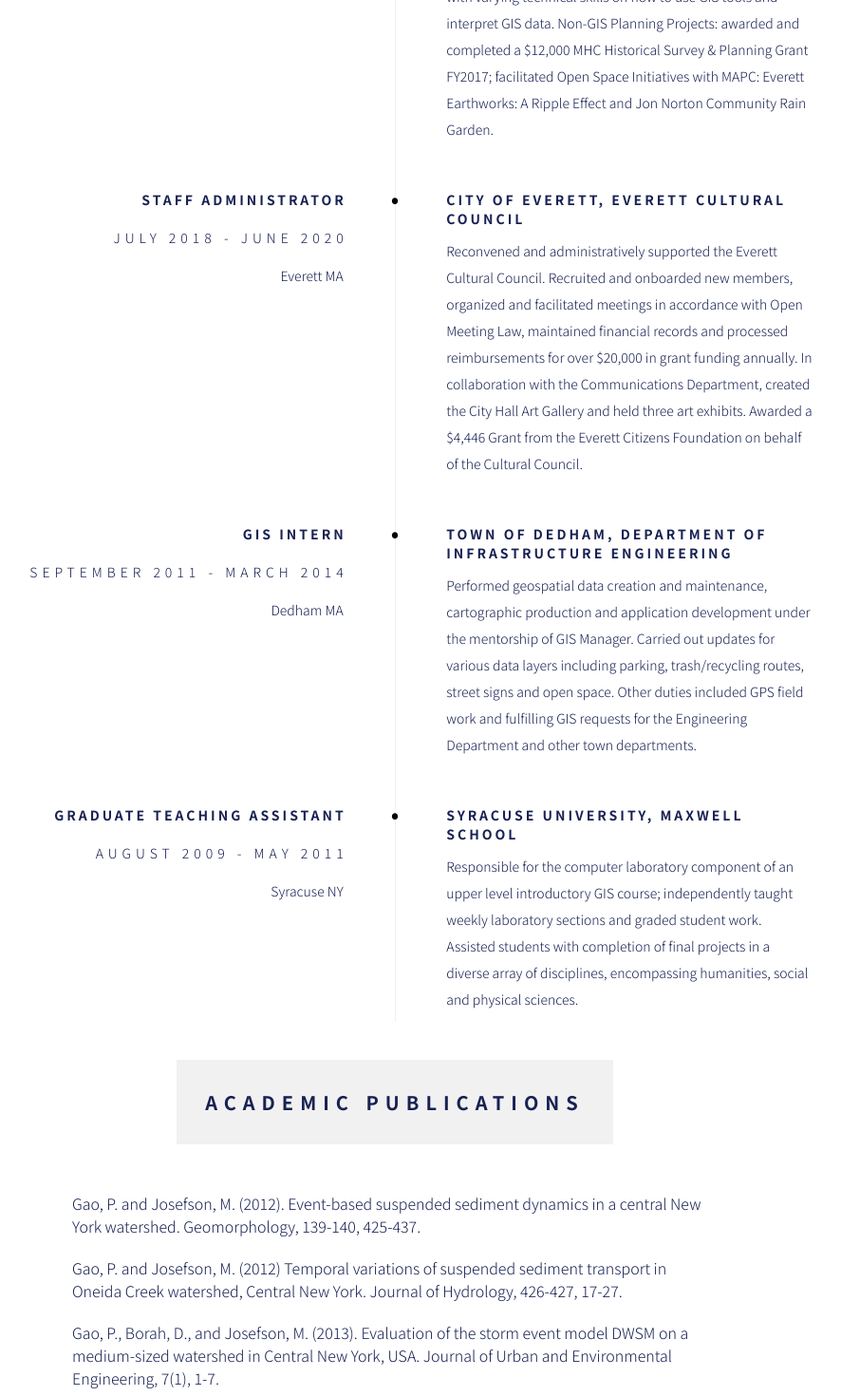
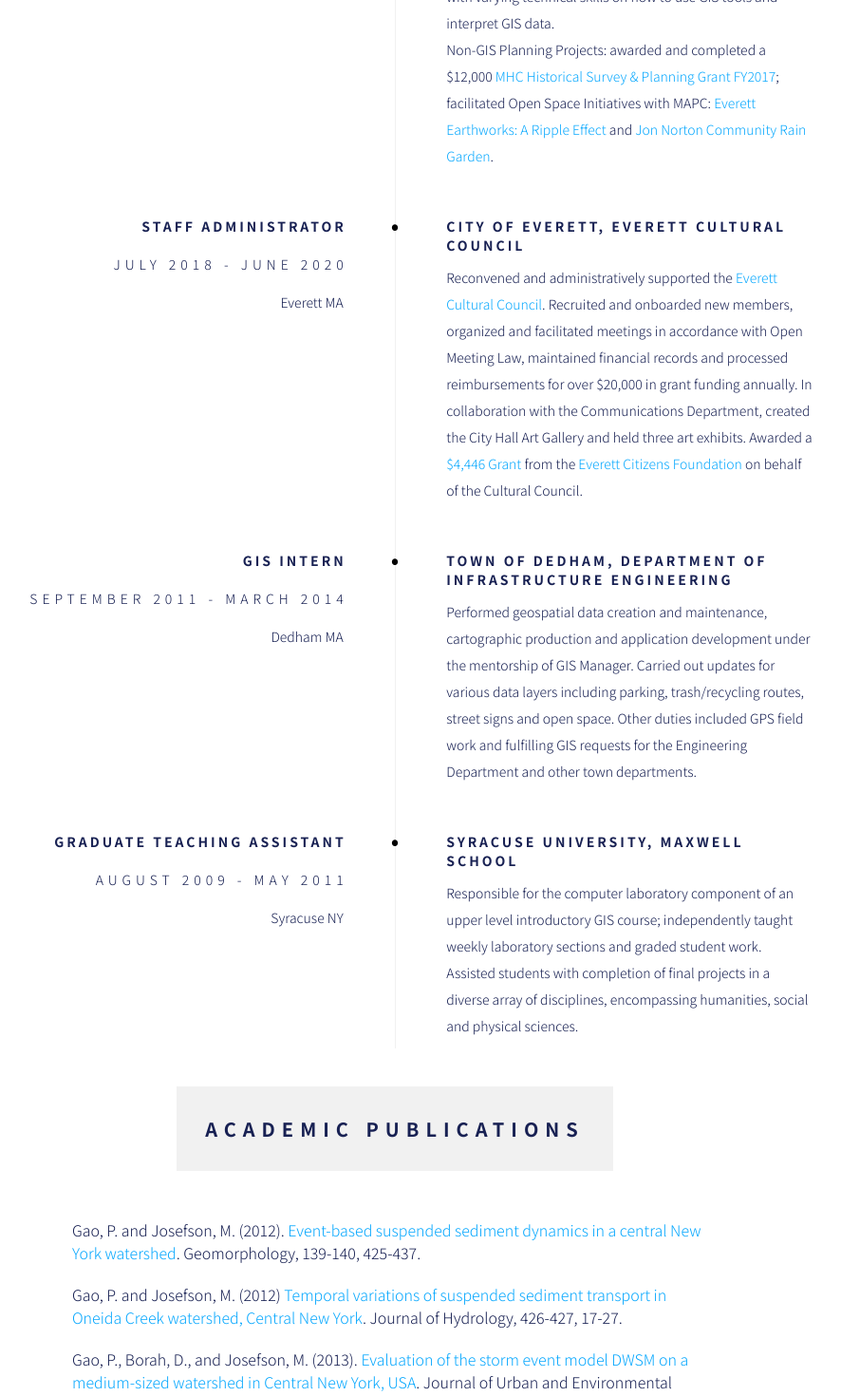
Before and after one commit to EdTimmer/m-v2, a React (Create React App) app: page / in a window 1280 px wide. Shown: the part 1460-2930 px from the top of the page at 95% size, without its empty margins (224-1110 px from the left). Built offline with nearby package versions, Linux system fonts and the light colour scheme.

Commit message:
added links

```diff
--- a/src/components/App/_App.scss
+++ b/src/components/App/_App.scss
@@ -3,6 +3,7 @@
 
 $color-primary: rgb(24,33,83);
 $color-grey: rgb(241,241,241);
+$color-blue: rgb(5, 167, 254);
 
 .app {
   background-color: #fff;
@@ -158,3 +159,9 @@
 .margin-bottom-small {
   margin-bottom: 1rem;
 }
+
+.outside-link:link,
+.outside-link:visited {
+  text-decoration: none;
+  color: $color-blue;
+}
--- a/src/components/Experience/Experience.js
+++ b/src/components/Experience/Experience.js
@@ -22,15 +22,64 @@
             <p className="paragraph paragraph--description">
               Provided in-house GIS expertise for a medium-sized urban
               municipality. Collected, created, updated and managed geospatial
-              data for city departments. Maintained Online Maps and Apps portal,
-              prepared clear and engaging city maps, designed custom-tailored
-              web maps. Fulfilled internal and external geodata and mapping
-              requests. Assisted coworkers with varying technical skills on how
-              to use GIS tools and interpret GIS data. Non-GIS Planning
-              Projects: awarded and completed a $12,000 MHC Historical Survey &
-              Planning Grant FY2017; facilitated Open Space Initiatives with
-              MAPC: Everett Earthworks: A Ripple Effect and Jon Norton Community
-              Rain Garden.
+              data for city departments. Maintained{" "}
+              <a
+                href="https://everettma.maps.arcgis.com/home/index.html"
+                className="outside-link"
+                rel="noopener noreferrer"
+                target="_blank"
+              >
+                Online Maps and Apps
+              </a>{" "}
+              portal, prepared clear and engaging city maps, designed
+              custom-tailored web maps. Fulfilled internal and external geodata
+              and mapping requests. Assisted coworkers with varying technical
+              skills on how to use GIS tools and interpret GIS data.
+              <p className="paragraph paragraph--description">
+                Non-GIS Planning Projects: awarded and completed a $12,000{" "}
+                <a
+                  href="https://www.sec.state.ma.us/mhc/mhcspg/spg-recipients.htm"
+                  className="outside-link"
+                  rel="noopener noreferrer"
+                  target="_blank"
+                >
+                  MHC Historical Survey & Planning Grant FY2017
+                </a>
+                ; facilitated Open Space Initiatives with MAPC:{" "}
+                <a
+                  href="https://carolynl.net/2018/10/09/everett-earthworks-a-ripple-effect/"
+                  className="outside-link"
+                  rel="noopener noreferrer"
+                  target="_blank"
+                >
+                  Everett Earthworks: A Ripple Effect
+                </a>{" "}
+                and{" "}
+                <a
+                  href="https://everettindependent.com/2019/11/08/a-conservationist-before-conservation-was-cool/"
+                  className="outside-link"
+                  rel="noopener noreferrer"
+                  target="_blank"
+                >
+                  Jon Norton
+                </a>{" "}
+                <a
+                  href="https://everettindependent.com/2019/11/08/rain-garden-goes-from-paper-to-purpose-on-wyllis-avenue/"
+                  className="outside-link"
+                  rel="noopener noreferrer"
+                  target="_blank"
+                >
+                  Community
+                </a>{" "}
+                <a
+                  href="https://carolynl.net/2019/06/17/muddle-the-puddle-transforming/"
+                  className="outside-link"
+                  rel="noopener noreferrer"
+                  target="_blank"
+                >
+                  Rain Garden
+                </a>.
+              </p>
             </p>
           </div>
 
@@ -47,14 +96,39 @@
               City of Everett, Everett Cultural Council
             </h3>
             <p className="paragraph paragraph--description">
-              Reconvened and administratively supported the Everett Cultural
-              Council. Recruited and onboarded new members, organized and
-              facilitated meetings in accordance with Open Meeting Law,
-              maintained financial records and processed reimbursements for over
-              $20,000 in grant funding annually. In collaboration with the
-              Communications Department, created the City Hall Art Gallery and
-              held three art exhibits. Awarded a $4,446 Grant from the Everett
-              Citizens Foundation on behalf of the Cultural Council.
+              Reconvened and administratively supported the{" "}
+              <a
+                href="https://www.facebook.com/EverettCulturalCouncil/"
+                className="outside-link"
+                rel="noopener noreferrer"
+                target="_blank"
+              >
+                Everett Cultural Council
+              </a>
+              . Recruited and onboarded new members, organized and facilitated
+              meetings in accordance with Open Meeting Law, maintained financial
+              records and processed reimbursements for over $20,000 in grant
+              funding annually. In collaboration with the Communications
+              Department, created the City Hall Art Gallery and held three art
+              exhibits. Awarded a{" "}
+              <a
+                href="https://everettindependent.com/2020/02/13/everett-citizens-foundation-announces-grant-awards/"
+                className="outside-link"
+                rel="noopener noreferrer"
+                target="_blank"
+              >
+                $4,446 Grant
+              </a>{" "}
+              from the{" "}
+              <a
+                href="http://www.cityofeverett.com/719/The-Everett-Citizens-Foundation"
+                className="outside-link"
+                rel="noopener noreferrer"
+                target="_blank"
+              >
+                Everett Citizens Foundation
+              </a>{" "}
+              on behalf of the Cultural Council.
             </p>
           </div>
 
--- a/src/components/Publications/Publications.js
+++ b/src/components/Publications/Publications.js
@@ -4,20 +4,44 @@
   return (
     <div className="publications">
       <div className="publications__item">
-        Gao, P. and Josefson, M. (2012). Event-based suspended sediment dynamics
-        in a central New York watershed. Geomorphology, 139-140, 425-437.
+        Gao, P. and Josefson, M. (2012).{" "}
+        <a
+          href="https://www.sciencedirect.com/science/article/abs/pii/S0169555X11006015"
+          className="outside-link"
+          rel="noopener noreferrer"
+          target="_blank"
+        >
+          Event-based suspended sediment dynamics in a central New York
+          watershed
+        </a>
+        . Geomorphology, 139-140, 425-437.
       </div>
 
       <div className="publications__item">
-        Gao, P. and Josefson, M. (2012) Temporal variations of suspended
-        sediment transport in Oneida Creek watershed, Central New York. Journal
-        of Hydrology, 426-427, 17-27.
+        Gao, P. and Josefson, M. (2012){" "}
+        <a
+          href="https://www.sciencedirect.com/science/article/abs/pii/S0022169412000558"
+          className="outside-link"
+          rel="noopener noreferrer"
+          target="_blank"
+        >
+          Temporal variations of suspended sediment transport in Oneida Creek
+          watershed, Central New York
+        </a>
+        . Journal of Hydrology, 426-427, 17-27.
       </div>
 
       <div className="publications__item">
-        Gao, P., Borah, D., and Josefson, M. (2013). Evaluation of the storm
-        event model DWSM on a medium-sized watershed in Central New York, USA.
-        Journal of Urban and Environmental Engineering, 7(1), 1-7.
+        Gao, P., Borah, D., and Josefson, M. (2013). <a
+          href="https://www.jstor.org/stable/26203384"
+
+          className="outside-link"
+          rel="noopener noreferrer"
+          target="_blank"
+        >
+          Evaluation of the storm event model DWSM on a medium-sized watershed
+          in Central New York, USA
+        </a>. Journal of Urban and Environmental Engineering, 7(1), 1-7.
       </div>
     </div>
   );
```
